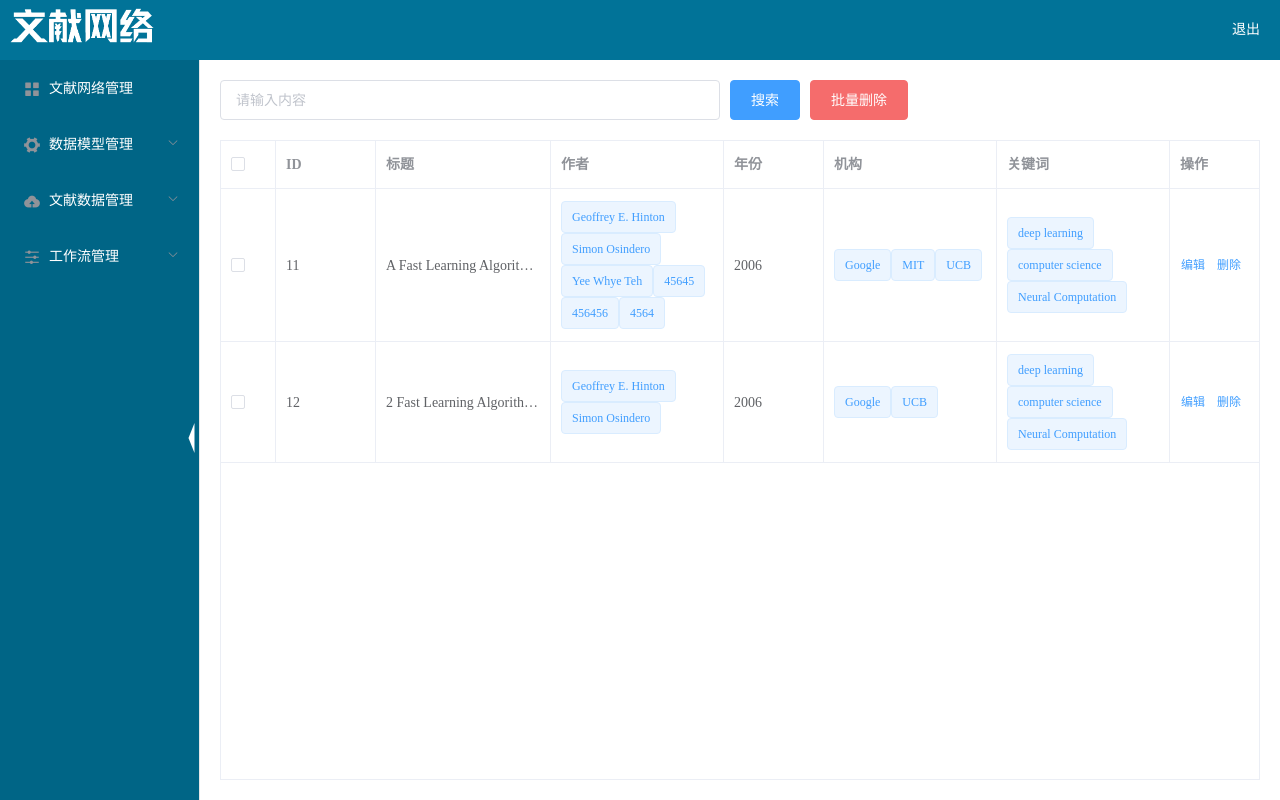
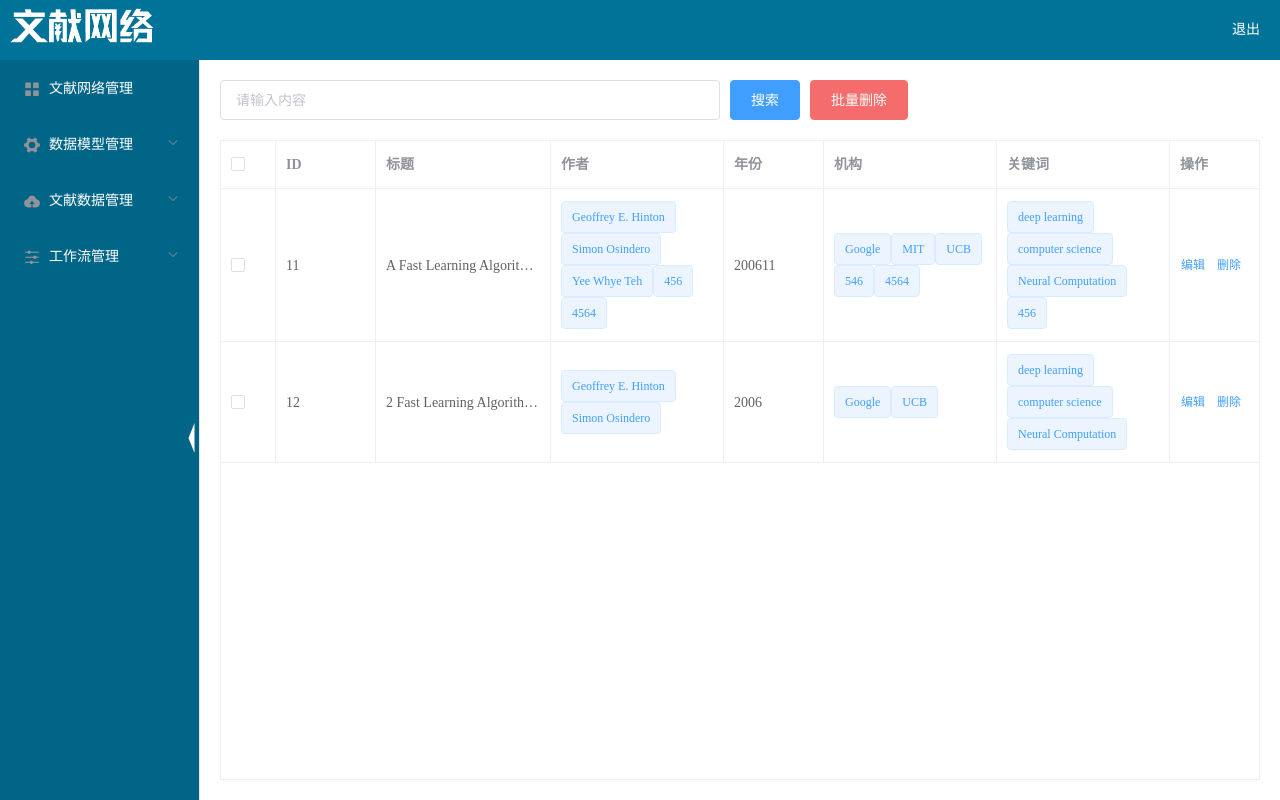
Before and after one commit to xiaobao999/netBack111, a Vue app: page /management in a window 1280 px wide. Built offline with nearby package versions, Linux system fonts and the light colour scheme; data requests are answered from the project's data file; sample sign-in values are in the browser's storage.

Commit message:
数据源管理页面修改

```diff
--- a/db.json
+++ b/db.json
@@ -588,32 +588,83 @@
   ],
   "management": [
     {
+      "id": 11,
       "title": "A Fast Learning Algorithm for Deep Belief Nets",
       "author": [
-        {
-          "name": "Geoffrey E. Hinton",
-          "id": 21
-        },
-        {
-          "name": "Simon Osindero",
-          "id": 22
-        },
-        {
-          "name": "Yee Whye Teh",
-          "id": 23
-        },
-        {
-          "id": 555,
-          "name": "45645"
-        },
-        {
-          "id": 555,
-          "name": "456456"
-        },
-        {
-          "id": 555,
-          "name": "4564"
-        }
+        [
+          "Geoffrey E. Hinton",
+          21
+        ],
+        [
+          "Simon Osindero",
+          22
+        ],
+        [
+          "Yee Whye Teh",
+          23
+        ],
+        [
+          "456",
+          1
+        ],
+        [
+          "4564",
+          1
+        ]
+      ],
+      "pubyear": "200611",
+      "affiliation": [
+        [
+          "Google",
+          31
+        ],
+        [
+          "MIT",
+          31
+        ],
+        [
+          "UCB",
+          31
+        ],
+        [
+          "546",
+          1
+        ],
+        [
+          "4564",
+          1
+        ]
+      ],
+      "topic": [
+        [
+          "deep learning",
+          1234
+        ],
+        [
+          "computer science",
+          1234
+        ],
+        [
+          "Neural Computation",
+          1234
+        ],
+        [
+          "456",
+          1
+        ]
+      ]
+    },
+    {
+      "title": "2 Fast Learning Algorithm for Deep Belief Nets",
+      "author": [
+        [
+          "Geoffrey E. Hinton",
+          21
+        ],
+        [
+          "Simon Osindero",
+          22
+        ]
       ],
       "abstract": "We show how to use complementary priors to eliminate the explaining-away effects that make inference difficult in densely connected belief nets that have many hidden layers. Using complementary priors, we derive a fast, greedy algorithm that can learn deep, directed belief networks one layer at a time, provided the top two layers form an undirected associative memory. The fast, greedy algorithm is used to initialize a slower learning procedure that fine-tunes the weights using a contrastive version of the wake-sleep algorithm. After fine-tuning, a network with three hidden layers forms a very good generative model of the joint distribution of handwritten digit images and their labels. This generative model gives better digit classification than the best discriminative learning algorithms. The low-dimensional manifolds on which the digits lie are modeled by long ravines in the free-energy landscape of the top-level associative memory, and it is easy to explore these ravines by using the directed connections to display what the associative memory has in mind.",
       "publisher": [
@@ -623,102 +674,29 @@
       "pubyear": 2006,
       "citation": 6538,
       "affiliation": [
-        {
-          "mechanism": "Google",
-          "id": 31
-        },
-        {
-          "mechanism": "MIT",
-          "id": 31
-        },
-        {
-          "mechanism": "UCB",
-          "id": 31
-        }
+        [
+          "Google",
+          31
+        ],
+        [
+          "UCB",
+          31
+        ]
       ],
-      "id": 11,
+      "id": 12,
       "topic": [
-        {
-          "keyword": "deep learning",
-          "id": 1234
-        },
-        {
-          "keyword": "computer science",
-          "id": 1234
-        },
-        {
-          "keyword": "Neural Computation",
-          "id": 1234
-        }
-      ],
-      "reference": [
         [
-          "Training Invariant Support Vector Machines",
+          "deep learning",
           1234
         ],
         [
-          "On Contrastive Divergence Learning",
-          4567
-        ]
-      ],
-      "relation": [
-        [
-          "第一作者",
-          "author",
-          "Geoffrey E. Hinton",
+          "computer science",
           1234
         ],
         [
-          "第一机构",
-          "affiliation",
-          "Google",
-          21234
+          "Neural Computation",
+          1234
         ]
-      ]
-    },
-    {
-      "title": "2 Fast Learning Algorithm for Deep Belief Nets",
-      "author": [
-        {
-          "name": "Geoffrey E. Hinton",
-          "id": 21
-        },
-        {
-          "name": "Simon Osindero",
-          "id": 22
-        }
-      ],
-      "abstract": "We show how to use complementary priors to eliminate the explaining-away effects that make inference difficult in densely connected belief nets that have many hidden layers. Using complementary priors, we derive a fast, greedy algorithm that can learn deep, directed belief networks one layer at a time, provided the top two layers form an undirected associative memory. The fast, greedy algorithm is used to initialize a slower learning procedure that fine-tunes the weights using a contrastive version of the wake-sleep algorithm. After fine-tuning, a network with three hidden layers forms a very good generative model of the joint distribution of handwritten digit images and their labels. This generative model gives better digit classification than the best discriminative learning algorithms. The low-dimensional manifolds on which the digits lie are modeled by long ravines in the free-energy landscape of the top-level associative memory, and it is easy to explore these ravines by using the directed connections to display what the associative memory has in mind.",
-      "publisher": [
-        "Neural Computation",
-        41
-      ],
-      "pubyear": 2006,
-      "citation": 6538,
-      "affiliation": [
-        {
-          "mechanism": "Google",
-          "id": 31
-        },
-        {
-          "mechanism": "UCB",
-          "id": 31
-        }
-      ],
-      "id": 12,
-      "topic": [
-        {
-          "keyword": "deep learning",
-          "id": 1234
-        },
-        {
-          "keyword": "computer science",
-          "id": 1234
-        },
-        {
-          "keyword": "Neural Computation",
-          "id": 1234
-        }
       ],
       "reference": [
         [
--- /dev/null
+++ b/src/components/formtag.vue
@@ -0,0 +1,77 @@
+<template>
+  <div class="tagshow">
+    <el-tag
+      :key="tag"
+      v-for="tag in ulist"
+      closable
+      :disable-transitions="false"
+      @close="handleClose(tag)"
+    >{{tag}}</el-tag>
+    <el-input
+      class="input-new-tag"
+      v-if="inputVisible"
+      v-model="inputValue"
+      ref="saveTagInput"
+      size="small"
+      @keyup.enter.native="handleInputConfirm"
+      @blur="handleInputConfirm"
+    ></el-input>
+    <el-button v-else class="button-new-tag" size="small" @click="showInput">添加</el-button>
+  </div>
+</template>
+<script>
+export default {
+  name: "FormTag",
+  props: ["list"],
+  data() {
+    return {
+      inputValue: "",
+      inputVisible: false,
+      ulist: []
+    };
+  },
+  created() {
+    this.getdata();
+  },
+  computed: {},
+  methods: {
+    handleClose(tag) {
+      this.ulist.splice(this.ulist.indexOf(tag), 1);
+    },
+    getdata() {
+      let n = [];
+      for (let i = 0, l = this.list.length; i < l; i++) {
+        n.push(this.list[i][0]);
+      }
+      this.ulist = n;
+    },
+    showInput() {
+      this.inputVisible = true;
+      this.$nextTick(_ => {
+        this.$refs.saveTagInput.$refs.input.focus();
+      });
+    },
+
+    handleInputConfirm() {
+      let inputValue = this.inputValue;
+      if (inputValue) {
+        this.ulist.push(inputValue);
+        this.list.push([inputValue, 1]);
+      }
+      this.inputVisible = false;
+      this.inputValue = "";
+    }
+  },
+  watch: {
+    list(val) {
+      this.getdata();
+    }
+  }
+};
+</script>
+<style scoped lang="less">
+.input-new-tag {
+  width: 90px;
+  vertical-align: bottom;
+}
+</style>
--- a/src/components/management.vue
+++ b/src/components/management.vue
@@ -19,18 +19,18 @@
         <el-table-column prop="title" label="标题" show-overflow-tooltip></el-table-column>
         <el-table-column prop="author" label="作者">
           <template slot-scope="scope">
-            <el-tag v-for="(item,i) in scope.row.author" :key="i">{{item.name}}</el-tag>
+            <el-tag v-for="(item,i) in scope.row.author" :key="i">{{item[0]}}</el-tag>
           </template>
         </el-table-column>
         <el-table-column prop="pubyear" label="年份" width="100" show-overflow-tooltip></el-table-column>
         <el-table-column prop="affiliation" label="机构">
           <template slot-scope="scope">
-            <el-tag v-for="(item,i) in scope.row.affiliation" :key="i">{{item.mechanism}}</el-tag>
+            <el-tag v-for="(item,i) in scope.row.affiliation" :key="i">{{item[0]}}</el-tag>
           </template>
         </el-table-column>
         <el-table-column prop="topic" label="关键词">
           <template slot-scope="scope">
-            <el-tag v-for="(item,i) in scope.row.topic" :key="i">{{item.keyword}}</el-tag>
+            <el-tag v-for="(item,i) in scope.row.topic" :key="i">{{item[0]}}</el-tag>
           </template>
         </el-table-column>
         <el-table-column fixed="right" label="操作" width="90">
@@ -40,7 +40,7 @@
           </template>
         </el-table-column>
       </el-table>
-      <div class="form" v-show="formshow">
+      <div class="form" v-if="formshow">
         <div class="tittle">
           <el-card class="box-card">
             <div slot="header" class="clearfix">
@@ -60,33 +60,17 @@
                 <el-input v-model="form.title"></el-input>
               </el-form-item>
               <el-form-item label="作者">
-                <div class="tagshow">
-                  <el-tag
-                    :key="tag"
-                    v-for="tag in form.author"
-                    closable
-                    :disable-transitions="false"
-                    @close="handleClose(tag)"
-                  >{{tag.name}}</el-tag>
-                  <el-input
-                    class="input-new-tag"
-                    v-if="inputVisible"
-                    v-model="inputValue"
-                    ref="saveTagInput"
-                    size="small"
-                    @keyup.enter.native="handleInputConfirm"
-                    @blur="handleInputConfirm"
-                  ></el-input>
-                  <el-button v-else class="button-new-tag" size="small" @click="showInput">添加</el-button>
-                </div>
+                <form-tag :list="form.author" ref="author"></form-tag>
               </el-form-item>
               <el-form-item label="年份">
                 <el-input v-model="form.pubyear"></el-input>
               </el-form-item>
               <el-form-item label="机构">
+                <form-tag :list="form.affiliation" ref="affiliation"></form-tag>
                 <!-- <el-input v-model="form.affiliation"></el-input> -->
               </el-form-item>
               <el-form-item label="关键词">
+                <form-tag :list="form.topic" ref="topic"></form-tag>
                 <!-- <el-input v-model="form.topic"></el-input> -->
               </el-form-item>
               <el-form-item>
@@ -101,7 +85,9 @@
   </div>
 </template>
 <script>
+import FormTag from "./formtag";
 export default {
+  components: { FormTag },
   data() {
     return {
       input: "",
@@ -116,51 +102,44 @@ export default {
         topic: []
       },
       inputValue: "",
-      inputVisible: false
+      inputVisible: false,
+      timer: ""
     };
   },
   created() {
     this.getdata();
   },
   methods: {
-    handleClose(tag) {
-      this.dynamicTags.splice(this.author.indexOf(tag), 1);
-    },
-
-    showInput() {
-      this.inputVisible = true;
-      this.$nextTick(_ => {
-        this.$refs.saveTagInput.$refs.input.focus();
-      });
-    },
-
-    handleInputConfirm() {
-      let inputValue = this.inputValue;
-      if (inputValue) {
-        this.form.author.push({ id: 555, name: this.inputValue });
-      }
-      this.inputVisible = false;
-      this.inputValue = "";
-    },
     async getdata() {
       const res = await this.$http.get("management");
       // console.log(res);
       const { data } = res;
-      console.table(data, 999999);
+      //console.table(data, 999999);
       this.tableData = data;
     },
     async handleClick(e) {
-      this.formshow = true;
       const id = e.id;
       const res = await this.$http.get(`management/${id}`);
       const { data } = res;
       this.form = data;
+      this.formshow = true;
       //tudo抽组件最好
     },
     async onSubmit() {
+      let id = this.form.id;
+      let author = this.$refs.author.list,
+        affiliation = this.$refs.affiliation.list,
+        topic = this.$refs.topic.list;
+      await this.$http.put(`management/${id}`, {
+        id: this.form.id,
+        title: this.form.title,
+        author: author,
+        pubyear: this.form.pubyear,
+        affiliation: affiliation,
+        topic: topic
+      });
+      // console.log(author, affiliation, topic);
       this.formshow = false;
-      let id = this.form.id;
-      await this.$http.put(`management/${id}`, this.form);
       this.getdata();
     },
     deleteRow(e) {
```
